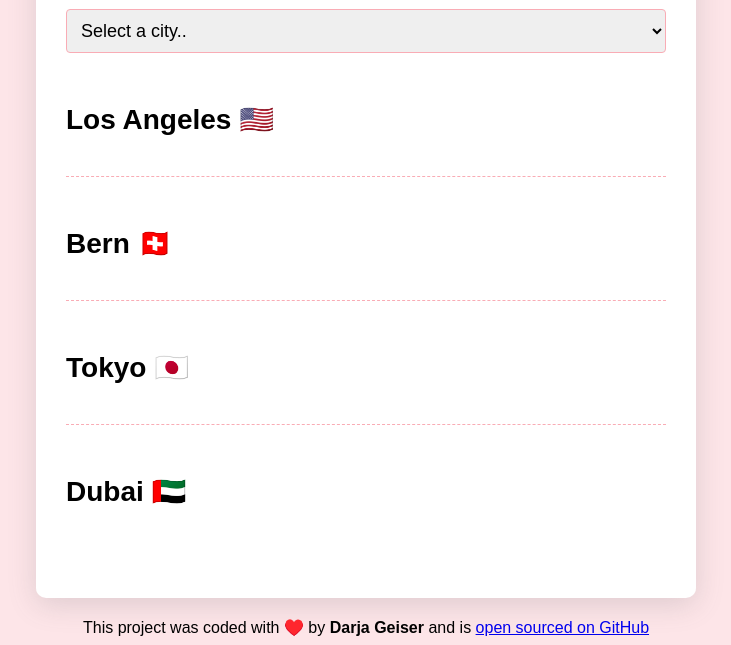
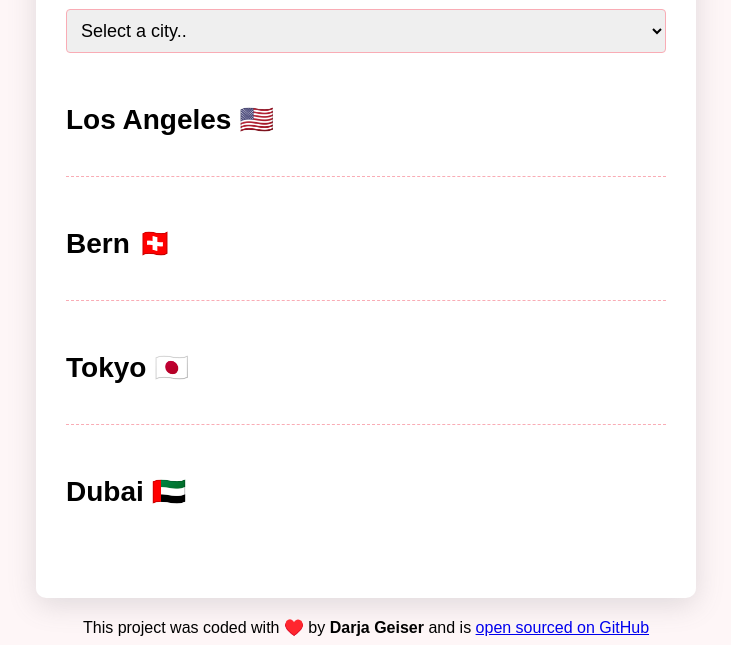
Before and after one commit to darjageiser/world-clock, a plain HTML site: page index.html in a window 1280 px wide. Shown: the part 171-816 px from the top of the page, without its empty margins (274-1005 px from the left). Drawn offline with nearby package versions, Linux system fonts and the light colour scheme; a script that the page names is missing.

Commit message:
Changed opacity of background-color

```diff
--- a/src/style.css
+++ b/src/style.css
@@ -1,5 +1,5 @@
 body {
-  background-color: rgba(249, 172, 181, 0.3);
+  background-color: rgba(249, 172, 181, 0.1);
   font-family: sans-serif;
 }
 
```
